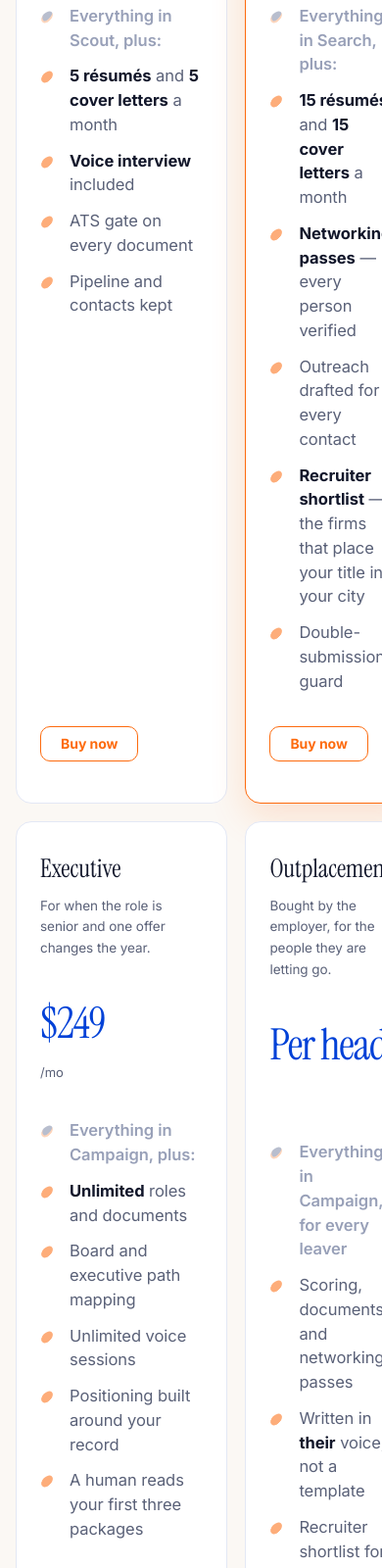
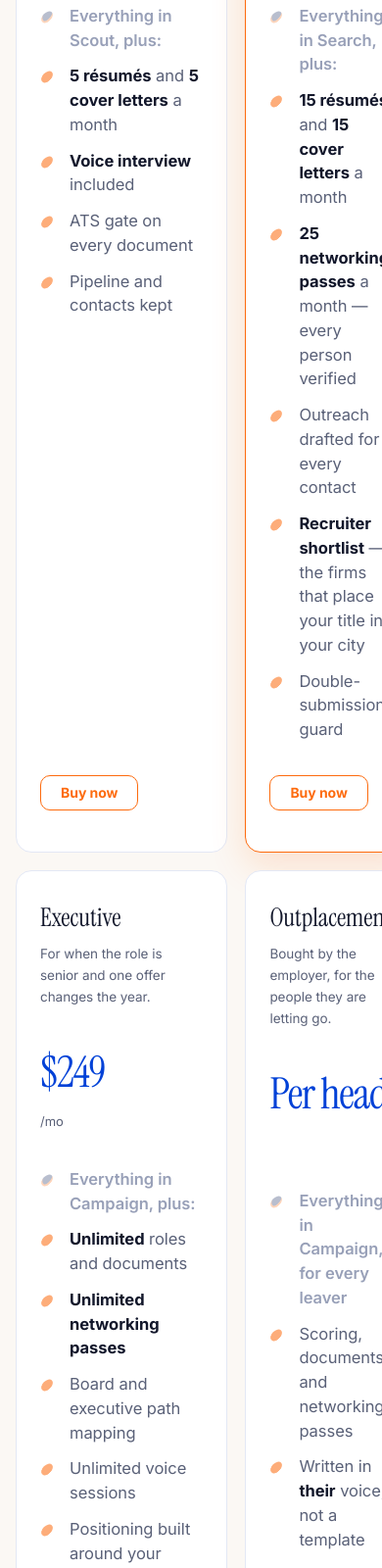
Before and after one commit to TxAgswin/footjar, a plain HTML site: page pricing/index.html in a window 390 px wide. Shown: the part 2934-4534 px from the top of the page at 98% size. Drawn offline with Linux system fonts and the light colour scheme.

Commit message:
mobile optimizing push

```diff
--- a/pricing/index.html
+++ b/pricing/index.html
@@ -963,7 +963,7 @@ nav.open .navtoggle span:nth-child(3){transform:translateY(-7px) rotate(-45deg)}
       <p class="pwho">Looking is the job right now.</p>
       <div class="amt">$89</div>
       <p class="amtu">/mo</p>
-      <ul><li class="inc">Everything in Search, plus:</li><li><b>15 r&eacute;sum&eacute;s</b> and <b>15 cover letters</b> a month</li><li><b>Networking passes</b> &mdash; every person verified</li><li>Outreach drafted for every contact</li><li><b>Recruiter shortlist</b> &mdash; the firms that place your title in your city</li><li>Double-submission guard</li></ul>
+      <ul><li class="inc">Everything in Search, plus:</li><li><b>15 r&eacute;sum&eacute;s</b> and <b>15 cover letters</b> a month</li><li><b>25 networking passes</b> a month &mdash; every person verified</li><li>Outreach drafted for every contact</li><li><b>Recruiter shortlist</b> &mdash; the firms that place your title in your city</li><li>Double-submission guard</li></ul>
       <a class="pbtn ghost" href="/pipeline/">Buy now</a>
     </div>
     <div class="plan">
@@ -971,7 +971,7 @@ nav.open .navtoggle span:nth-child(3){transform:translateY(-7px) rotate(-45deg)}
       <p class="pwho">For when the role is senior and one offer changes the year.</p>
       <div class="amt">$249</div>
       <p class="amtu">/mo</p>
-      <ul><li class="inc">Everything in Campaign, plus:</li><li><b>Unlimited</b> roles and documents</li><li>Board and executive path mapping</li><li>Unlimited voice sessions</li><li>Positioning built around your record</li><li>A human reads your first three packages</li></ul>
+      <ul><li class="inc">Everything in Campaign, plus:</li><li><b>Unlimited</b> roles and documents</li><li><b>Unlimited networking passes</b></li><li>Board and executive path mapping</li><li>Unlimited voice sessions</li><li>Positioning built around your record</li><li>A human reads your first three packages</li></ul>
       <a class="pbtn ghost" href="/pipeline/">Buy now</a>
     </div>
     <div class="plan">
```
